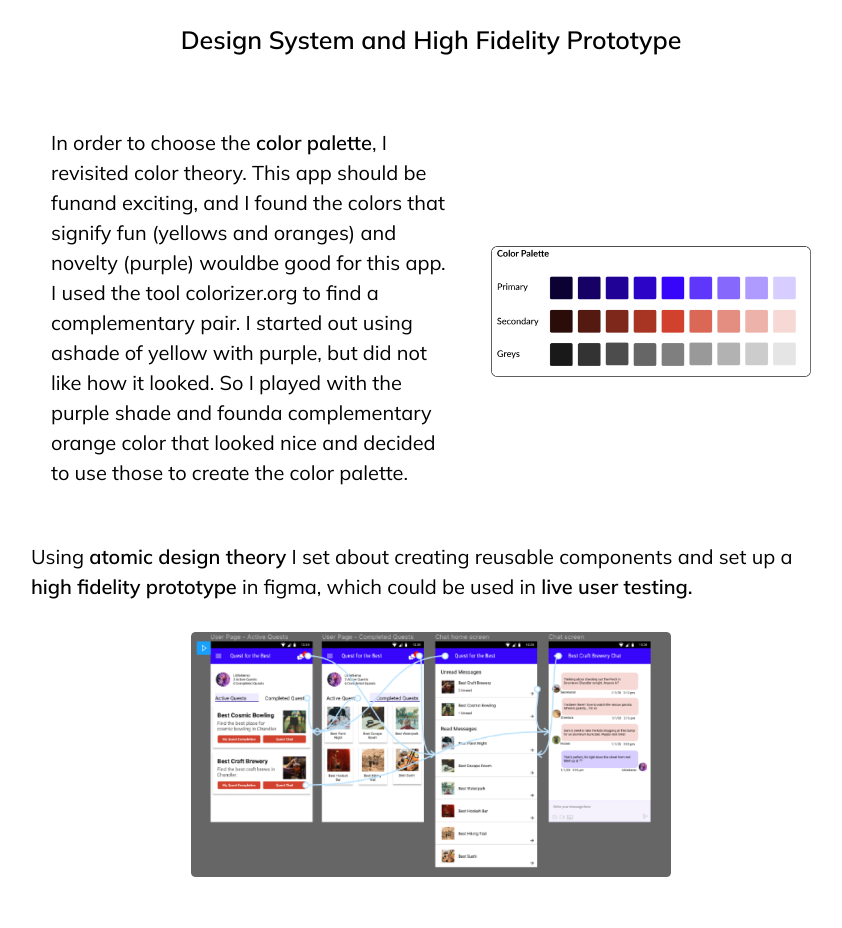
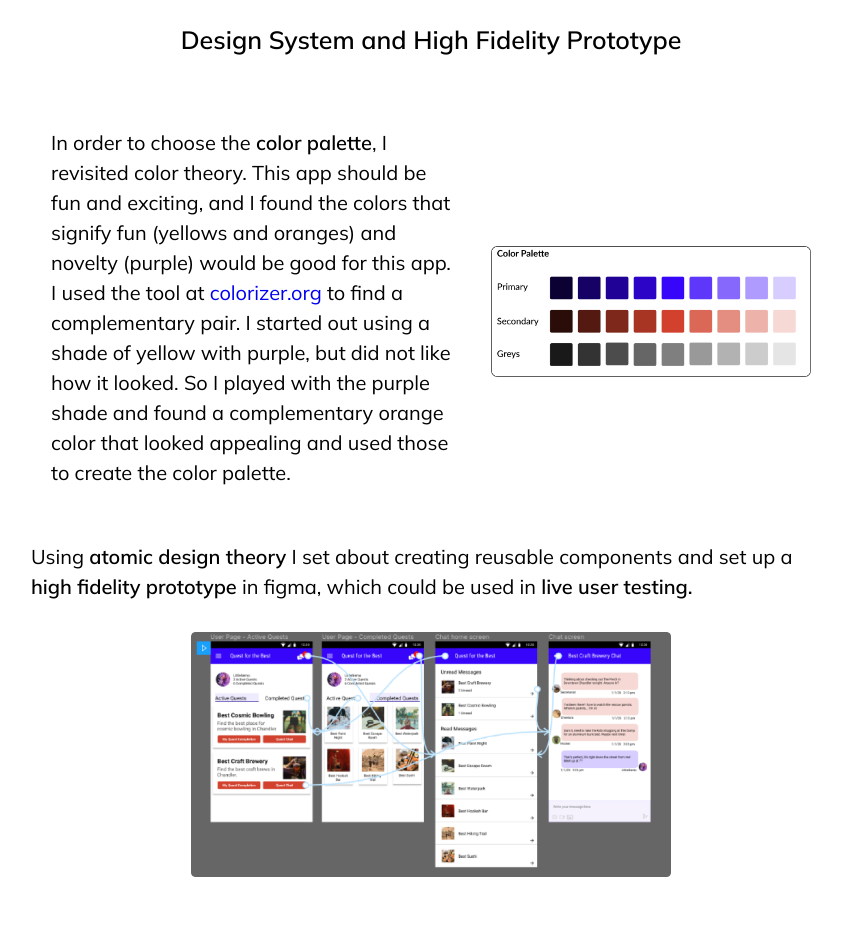
Before and after one commit to NicoleYOsborn/NicoleYOsborn.github.io, a plain HTML site: page projects/quest.html in a window 1280 px wide. Shown: the part 2560-3488 px from the top of the page, without its empty margins (209-1051 px from the left). Drawn offline with Linux system fonts and the light colour scheme.

Commit message:
fixing typos

```diff
--- a/projects/quest.html
+++ b/projects/quest.html
@@ -110,7 +110,7 @@
         <h4><strong>Design System and High Fidelity Prototype</strong></h4>
 
         <div class="row">
-            <p class="snippet">In order to choose the <strong>color palette</strong>, I revisited color theory. This app should be funand exciting, and I found the colors that signify fun (yellows and oranges) and novelty (purple) wouldbe good for this app. I used the tool colorizer.org to find a complementary pair. I started out using ashade of yellow with purple, but did not like how it looked. So I played with the purple shade and founda complementary orange color that looked nice and decided to use those to create the color palette. </p>
+            <p class="snippet">In order to choose the <strong>color palette</strong>, I revisited color theory. This app should be fun and exciting, and I found the colors that signify fun (yellows and oranges) and novelty (purple) would be good for this app. I used the tool at <a href="colorizer.org">colorizer.org</a> to find a complementary pair. I started out using a shade of yellow with purple, but did not like how it looked. So I played with the purple shade and found a complementary orange color that looked appealing and used those to create the color palette. </p>
 
             <figure>
                 <img src="../images/ColorPalette 1.png" alt="Image shows a color palette of shades of purple, orange, and grayscale."/>
```
